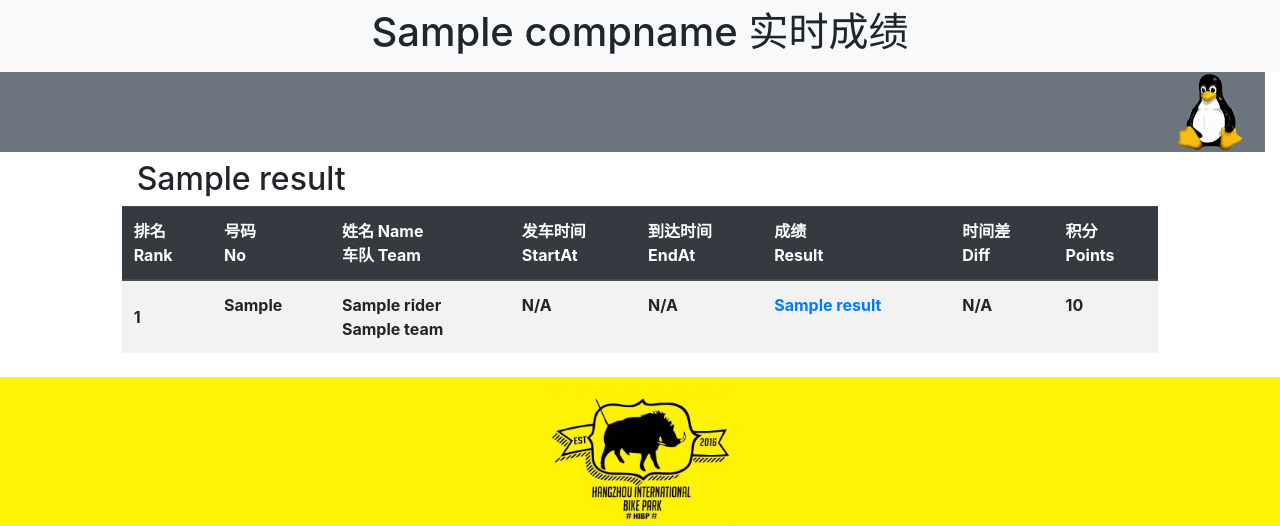
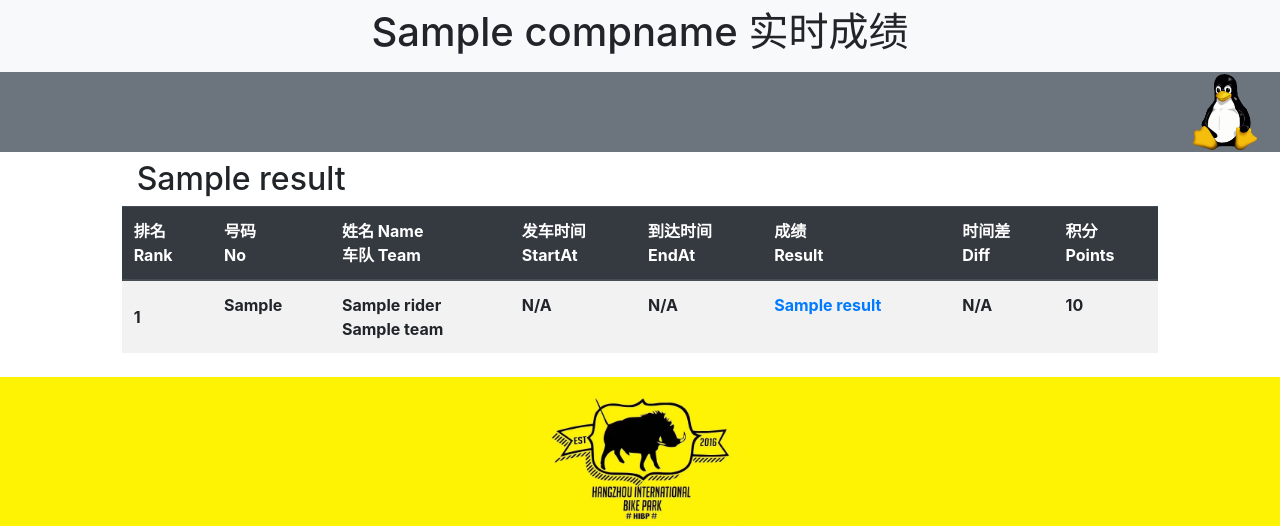
Before and after one commit to wanderxjtu/enduro-racer, a Django app: template enduro_racer/result/templates/result.html in a window 1280 px wide. Shown: the top 526 px of the page. Run offline with Django 3.2, Linux system fonts and the light colour scheme; the template is opened without the code that fills it: most values are stand-ins (such as "Sample title", 1, 10 or a date in 2020); lists and menus that the app fills with data are empty; some libraries are stand-ins or nearby versions.

Commit message:
fix tux banner

```diff
--- a/enduro_racer/result/templates/result.html
+++ b/enduro_racer/result/templates/result.html
@@ -16,7 +16,7 @@
             <h1 class="text-center">{{ compname }} 实时成绩</h1>
         </div>
     </div>
-    <div class="container-fluid mb-2 row bg-secondary">
+    <div class="container-fluid mb-2 bg-secondary">
         <div class=""></div><div class="tux ml-auto pr-3"></div>
     </div>
 </header>
```
